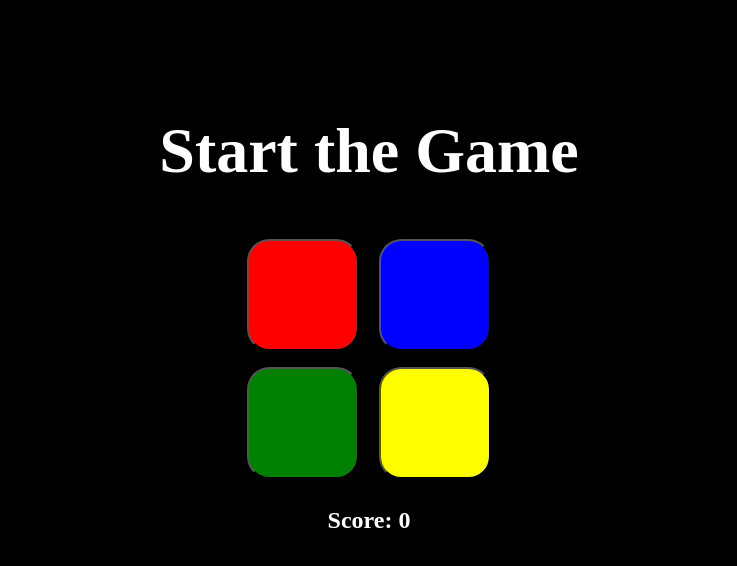
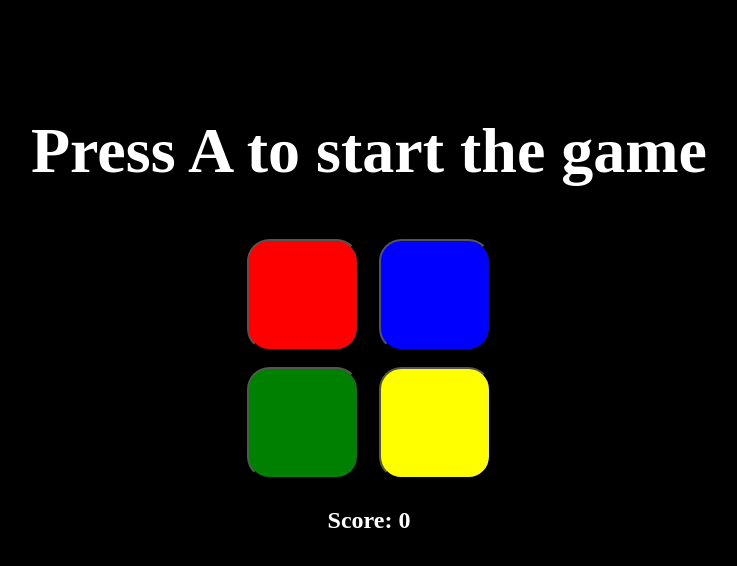
Before and after one commit to srkumarp/Game-colors, a plain HTML site: page index.html in a window 1280 px wide. Shown: the whole page, without its empty margins (271-1008 px from the left). Drawn offline with nearby package versions, Linux system fonts and the light colour scheme.

Commit message:
updated msg in h1 tag html

```diff
--- a/index.html
+++ b/index.html
@@ -8,7 +8,7 @@
   <body>
     <div class="container">
       <div class="header">
-        <h1>Start the Game</h1>
+        <h1>Press A to start the game</h1>
       </div>
       <div class="boxes">
         <button class="btn 0" type="button" name="button"></button>
```
